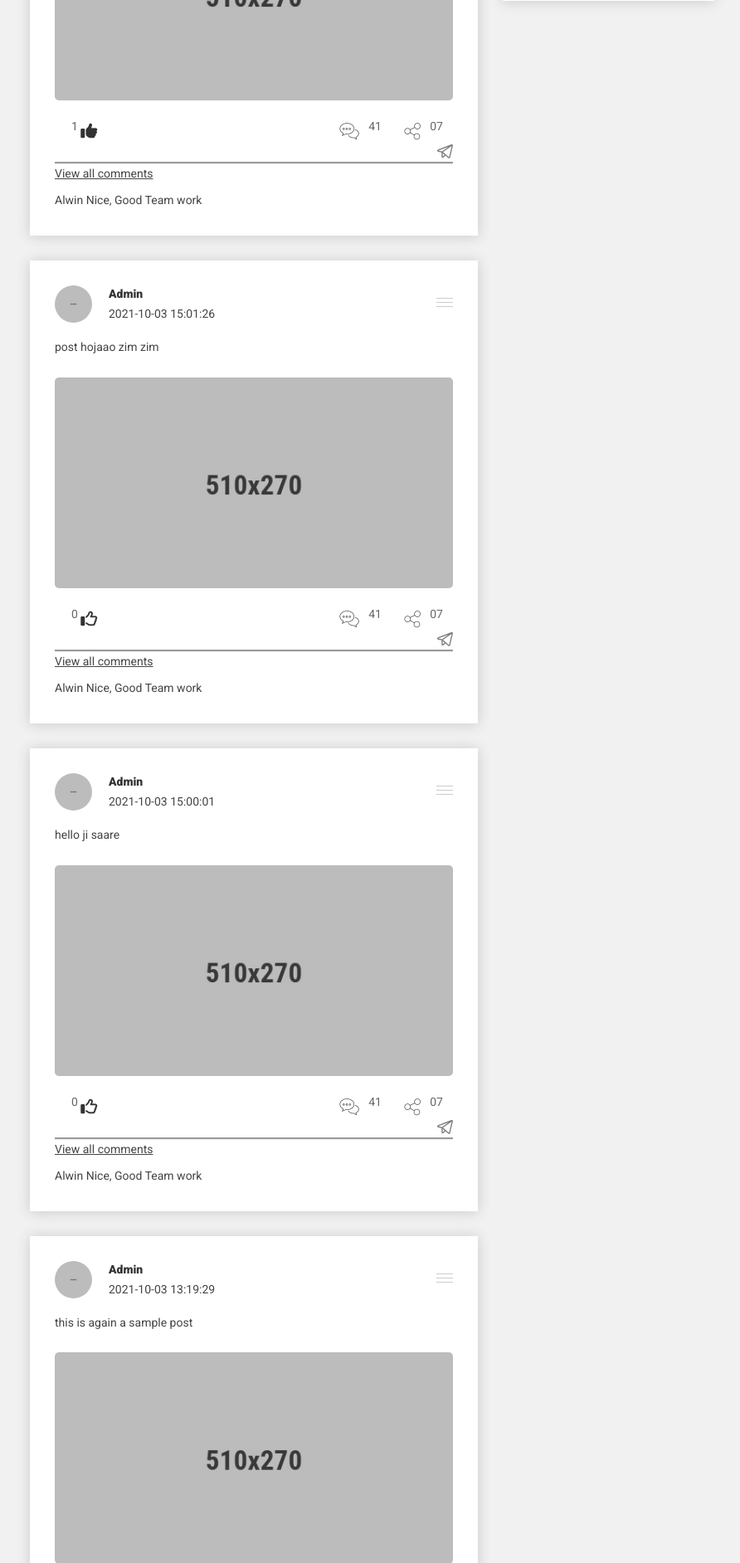
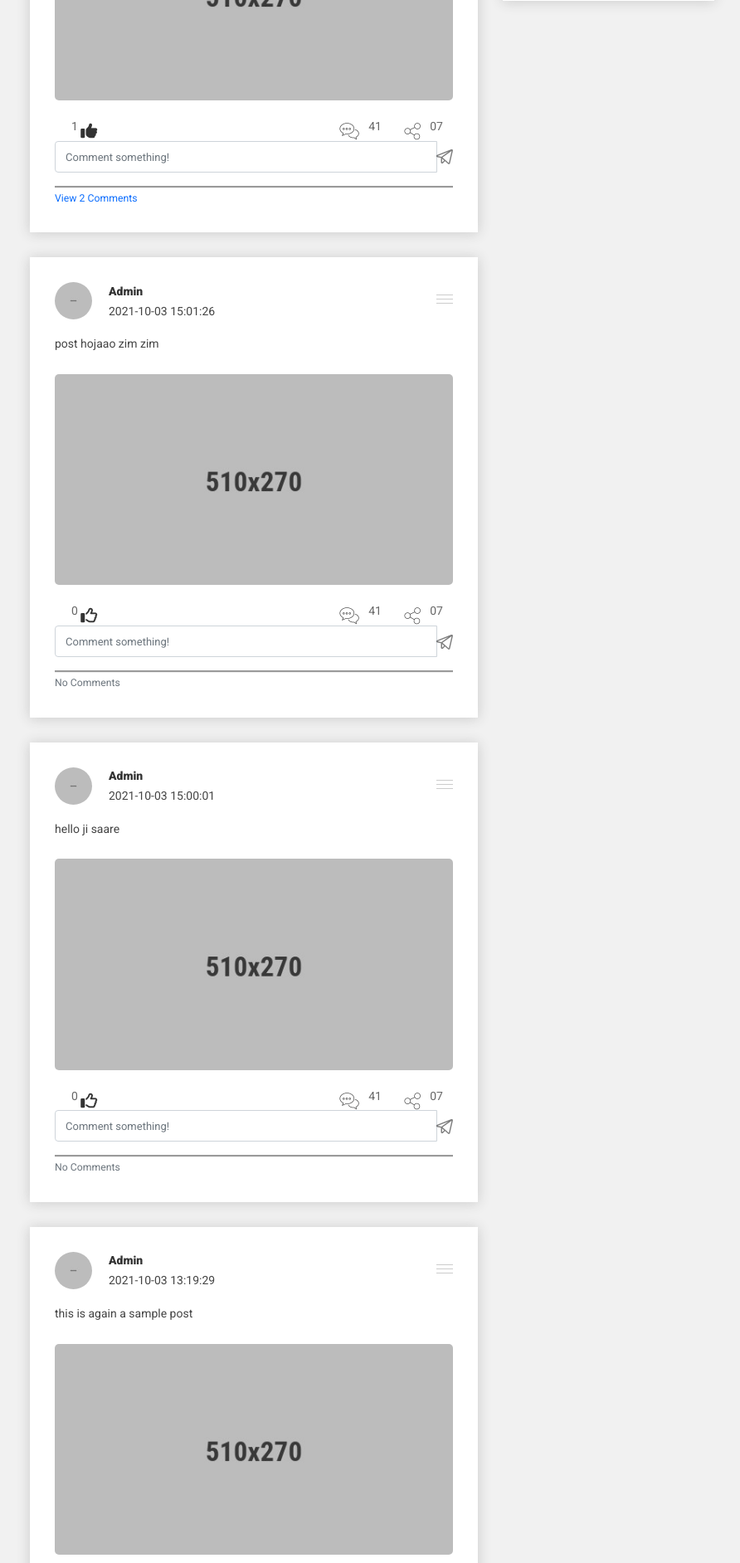
Before and after one commit to anandhu-eng/webdez, a Flask app: page / in a window 1280 px wide. Shown: the part 461-2345 px from the top of the page at 83% size, without its empty margins (334-1226 px from the left). Run offline with Flask 2, Linux system fonts and the light colour scheme; a user stored in the database is signed in; data comes from the database, SQL or seed files in the repository; both versions use the stored data as it was after the commit; some libraries are stand-ins or nearby versions; some web fonts are replaced.

Commit message:
comments can be given and viewed

```diff
--- a/website/templates/index.html
+++ b/website/templates/index.html
@@ -250,12 +250,61 @@
                                     </ul>
                                 </div>
                                 <div  class="comment-space">
-                                <input type=text class="comment-text"><button><img src="..\static\assets\images\send-button.svg" class="send-button"></button>
+                                <form
+                                class="input-group mb-3"
+                                method="POST"
+                                action="/create-comment/{{post.id}}"
+                                >
+                                <input type=text id="text" name="text" class="form-control" placeholder="Comment something!"><button type="submit" class="btn btn-primary"><img src="..\static\assets\images\send-button.svg" class="send-button"></button>
+                                </form>
                                 </div>
-                                <p><u>View all comments</u></p>
-                                <div class="all-comments">
-                                    <p><bold>Alwin </bold>Nice, Good Team work</p>
+                                <div class="collapse" id="comments-{{post.id}}">
+                                    <div class="card">
+                                        <div class="card-body" id="comments-expanded-{{post.id}}">
+                                            {% for comment in post.comments %}
+                                            <div class="d-flex justify-content-between align-items-center">
+                                                <div>
+                                                    <a
+                                                    >{{comment.user.username}}</a
+                                                    >: {{comment.text}}
+                                                </div>
+                                                <div>
+                                                    <small class="text-muted"> {{comment.date_created}}</small>
+                                                    {% if user.id == comment.author or user.id == post.author %}
+                                                    <div class="btn-group">
+                                                        <button
+                                                        type="button"
+                                                        class="btn btn-sm btn-primary dropdown-toggle"
+                                                        data-bs-toggle="dropdown"
+                                                        ></button>
+                                                        <ul class="dropdown-menu">
+                                                            <li>
+                                                                <a
+                                                                href="/delete-comment/{{comment.id}}"
+                                                                class="dropdown-item"
+                                                                >Delete</a
+                                                                >
+                                                            </li>
+                                                        </ul>
+                                                    </div>
+                                                    {% endif %}
+                                                </div>
+                                            </div>
+                                            {% endfor %}
+                                        </div>
+                                    </div>
                                 </div>
+                                <p class="card-text">
+                                    {% if post.comments|length > 0 %}
+                                    <a data-bs-toggle="collapse" href="#comments-{{post.id}}" role="button">
+                                        <small>View {{post.comments|length}} Comments</small>
+                                    </a>
+                                    {% else %}
+                                    <small class="text-muted">No Comments</small>
+                                    {% endif %}
+                                </p>
+
+
                             </div>
                         </div>
                         {% endfor %}
```
Also changed, not shown: website/database.db.
